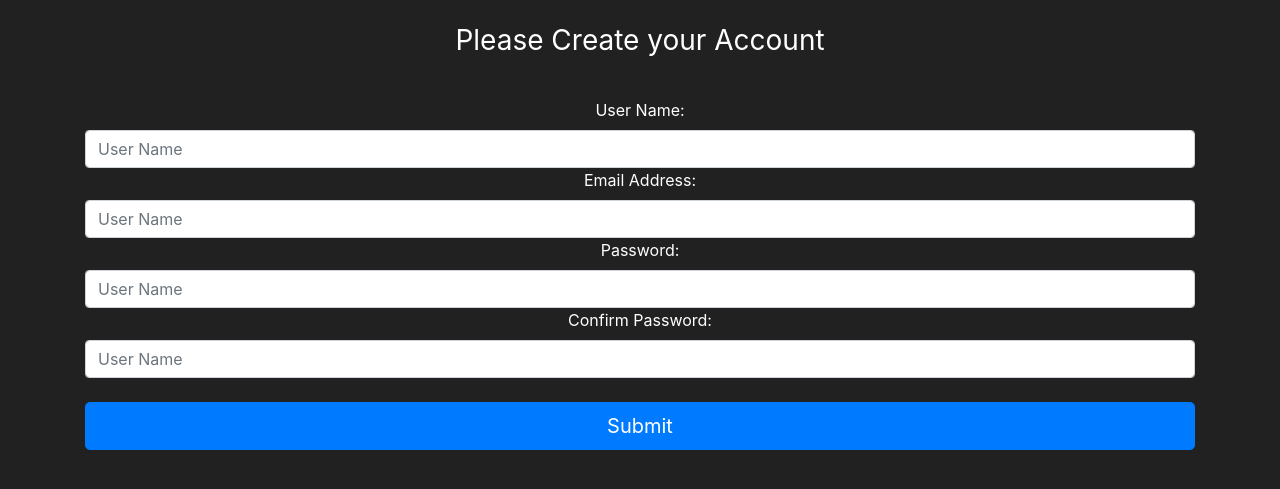
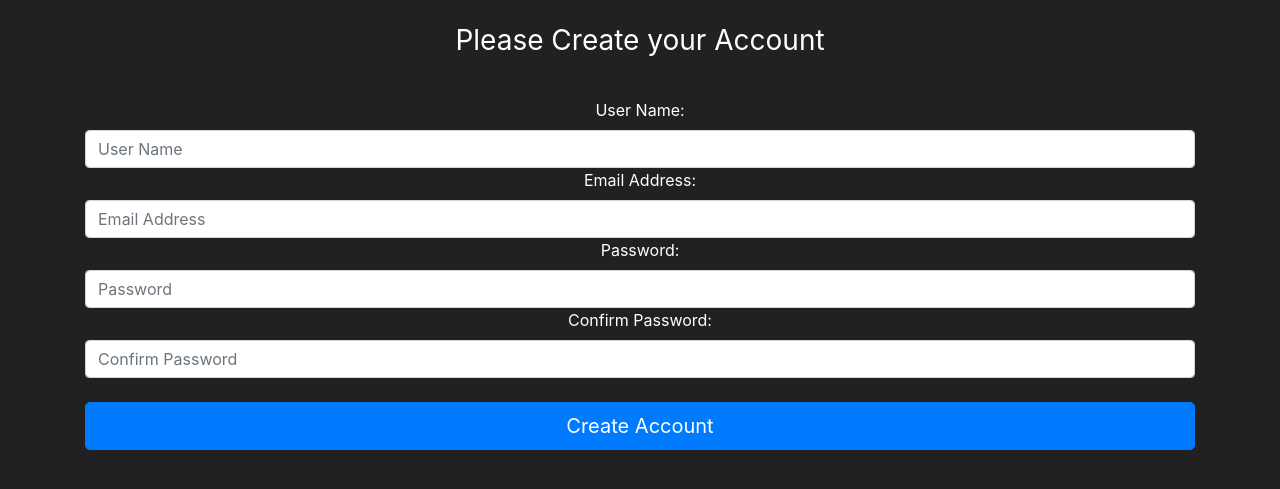
Before and after one commit to ReikyX/FlaskMarket, a Flask app: page /register in a window 1280 px wide. Shown: the part 56-545 px from the top of the page. Run offline with Flask 3, Linux system fonts and the light colour scheme; some libraries are stand-ins or nearby versions.

Commit message:
Validation Username and Email Address, Display a Flash Error

```diff
--- a/market/forms.py
+++ b/market/forms.py
@@ -1,9 +1,22 @@
 from flask_wtf import FlaskForm
 from wtforms import StringField, PasswordField, SubmitField
+from wtforms.validators import Length, EqualTo, Email, DataRequired, ValidationError
+from market.models import User
+class RegisterForm(FlaskForm):
 
-class RegisterForm(FlaskForm):
-    username = StringField(label='User Name:')
-    email_address= StringField(label='Email Address:')
-    password1 = PasswordField(label='Password:')
-    password2 = PasswordField(label='Confirm Password:')
-    submit = SubmitField(label='Submit')
+    def validate_username(self, username_to_check):
+        user = User.query.filter_by(username=username_to_check.data).first()
+        if user:
+            raise ValidationError('Username already exists! Please try a different username.')
+
+    def validate_email_address(self, email_address_to_check):
+        email_address = User.query.filter_by(email_address=email_address_to_check.data).first()
+        if email_address:
+            raise ValidationError('Email Address already exists! Please try different email address.')
+
+
+    username = StringField(label='User Name:', validators=[Length(min=2, max=30), DataRequired()])
+    email_address= StringField(label='Email Address:', validators=[Email(), DataRequired()])
+    password1 = PasswordField(label='Password:', validators=[Length(min=6), DataRequired()])
+    password2 = PasswordField(label='Confirm Password:', validators=[EqualTo('password1'), DataRequired()])
+    submit = SubmitField(label='Create Account')
--- a/market/routes.py
+++ b/market/routes.py
@@ -1,7 +1,8 @@
 from market import app
-from flask import render_template
-from market.models import Item
+from flask import render_template, redirect, url_for, flash
+from market.models import Item, User
 from market.forms import RegisterForm
+from market import db
 
 @app.route('/')
 @app.route('/home')
@@ -13,7 +14,17 @@ def market_page():
     items = Item.query.all()
     return render_template('market.html', items=items)
 
-@app.route('/register')
+@app.route('/register', methods=['GET','POST'])
 def register_page():
     form = RegisterForm()
+    if form.validate_on_submit():
+        user_to_create = User(username=form.username.data,
+                              email_address=form.email_address.data,
+                              password_hash=form.password1.data)
+        db.session.add(user_to_create)
+        db.session.commit()
+        return redirect(url_for('market_page'))
+    if form.errors != {}: #If there are no errors from the validations
+        for err_msg in form.errors.values():
+            flash(f'There was an error with creating a user: {err_msg}', category='danger')
     return render_template('register.html', form=form)
--- a/market/templates/base.html
+++ b/market/templates/base.html
@@ -37,6 +37,19 @@
         </ul>
       </div>
     </nav>
+        {% with messages = get_flashed_messages(with_categories=true) %}
+            {% if messages %}
+                {% for category, message in messages %}
+                    <div class="alert alert-{{ category }}">
+                        <button type="button" class="m1-2 mb-1 close" data-dismiss="alert" aria-label="Close">
+                            <span aria-hidden="true">&times;</span>
+                        </button>
+                        {{ message }}
+                    </div>
+                {% endfor %}
+            {% endif %}
+        {% endwith %}
+
         {% block content %}
 
         {% endblock %}
--- a/market/templates/register.html
+++ b/market/templates/register.html
@@ -6,7 +6,8 @@ Register Page
 {% block content %}
     <body class="text-center">
         <div class="container">
-            <form methode="POST" class="form-register" style="color:white">
+            <form method="POST" class="form-register" style="color:white">
+                {{ form.hidden_tag() }}
                 <br>
                 <h1 class="h3 mb-3 font-weight-normal">Please Create your Account</h1>
                 <br>
@@ -14,13 +15,13 @@ Register Page
                 {{ form.username(class="form-control", placeholder="User Name") }}
 
                 {{ form.email_address.label() }}
-                {{ form.email_address(class="form-control", placeholder="User Name") }}
+                {{ form.email_address(class="form-control", placeholder="Email Address") }}
 
                 {{ form.password1.label() }}
-                {{ form.password1(class="form-control", placeholder="User Name") }}
+                {{ form.password1(class="form-control", placeholder="Password") }}
 
                 {{ form.password2.label() }}
-                {{ form.password2(class="form-control", placeholder="User Name") }}
+                {{ form.password2(class="form-control", placeholder="Confirm Password") }}
 
                 <br>
                 {{ form.submit(class="btn btn-lg btn-block btn-primary") }}
```
Also changed, not shown: instance/market.db. Lines whose indentation alone changed are shown as unchanged.
